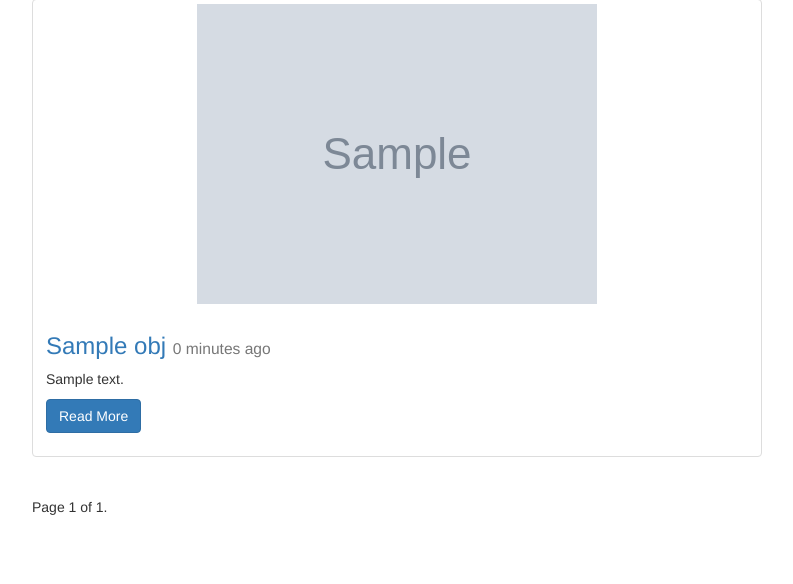
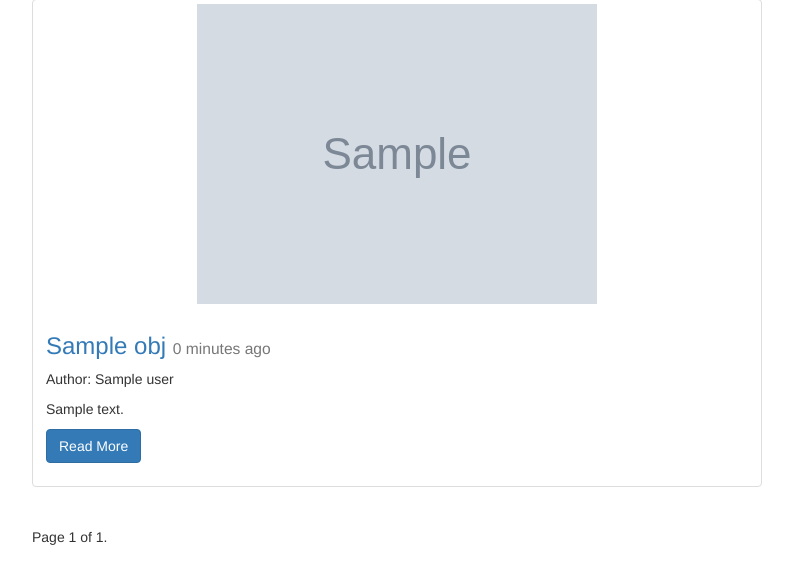
Before and after one commit to ujjwalsb/django-app, a Django app: template overallreports/templates/post_list.html in a window 1280 px wide. Shown: the part 102-686 px from the top of the page, without its empty margins (53-846 px from the left). Run offline with Django 3.2, Linux system fonts and the light colour scheme; the template is opened without the code that fills it: most values are stand-ins (such as "Sample title", 1, 10 or a date in 2020); grey boxes marked "Sample" are stand-in pictures; parts of the project's set-up code (start-up, migrations or seed data) failed here and were passed over; some libraries are stand-ins or nearby versions.

Commit message:
Associated the user to post with foreign key

```diff
--- a/overallreports/posts/models.py
+++ b/overallreports/posts/models.py
@@ -4,6 +4,7 @@ from __future__ import unicode_literals
 from django.db import models
 
 # Create your models here.
+from django.conf import settings
 from django.utils.text import slugify
 from django.db.models.signals import pre_save
 from django.core.urlresolvers import reverse
@@ -12,6 +13,7 @@ def upload_location(instance, filename):
 	return "%s/%s" %(instance.id, filename)
 
 class Post(models.Model):
+	user = models.ForeignKey(settings.AUTH_USER_MODEL, default=1)
 	title = models.CharField(max_length=120)
 	slug = models.SlugField(unique=True)
 	image = models.ImageField(upload_to=upload_location,
--- a/overallreports/posts/views.py
+++ b/overallreports/posts/views.py
@@ -48,6 +48,7 @@ def post_create(request):
 	form = PostForm(request.POST or None, request.FILES or None)
 	if form.is_valid():
 		instance = form.save(commit=False)
+		instance.user = request.user
 		instance.save()
 		# Success Message
 		messages.success(request, "Successfully Created.")
--- a/overallreports/templates/post_detail.html
+++ b/overallreports/templates/post_detail.html
@@ -12,9 +12,9 @@
 	{% endif %}
 	<h1>{{title}} <small>{{ instance.timestamp }}</small></h1>
 
-
-
-
+	{% if instance.user.get_full_name %}
+	<p>Author: {{ instance.user.get_full_name }}</p>
+	{% endif %}
 
 <a href="https://www.facebook.com/sharer/sharer.php?u={{ request.build_absolute_uri }}">
 Facebook
--- a/overallreports/templates/post_list.html
+++ b/overallreports/templates/post_list.html
@@ -12,8 +12,12 @@
 			<img src="{{ obj.image.url }}" class="img-responsive" />
 			{% endif %}
 			<div class="caption">
-  			<h3><a href='{{ obj.get_absolute_url }}'>{{ obj.title }} </a><small>{{ obj.timestamp | timesince }} ago</small>
-  			</h3>
+				<h3><a href='{{ obj.get_absolute_url }}'> {{ obj.title }} </a><small>{{ obj.timestamp | timesince }} ago</small></h3>
+
+				{% if instance.user.get_full_name %}
+				<p>Author: {{ instance.user.get_full_name }}</p>
+				{% endif %}
+
 				<p>{{ obj.content | linebreaks | truncatechars:120}}</p>
 				<p><a href="{{ obj.get_absolute_url }}" class="btn btn-primary" role="button">Read More</a></p>
 			</div>
```
Also changed, not shown: overallreports/db.sqlite3, overallreports/posts/migrations/0004_post_user.py (added), 3 other files. Lines whose indentation alone changed are shown as unchanged.
